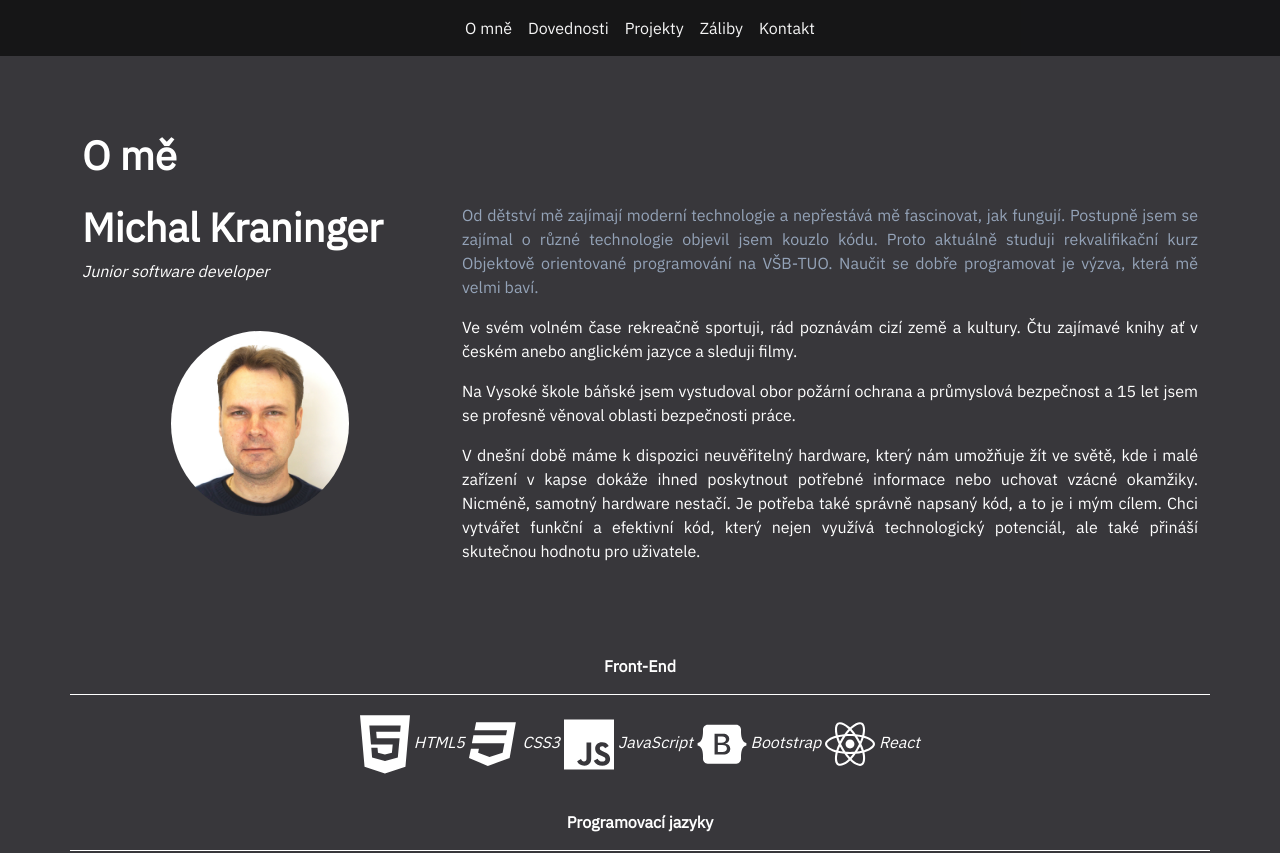
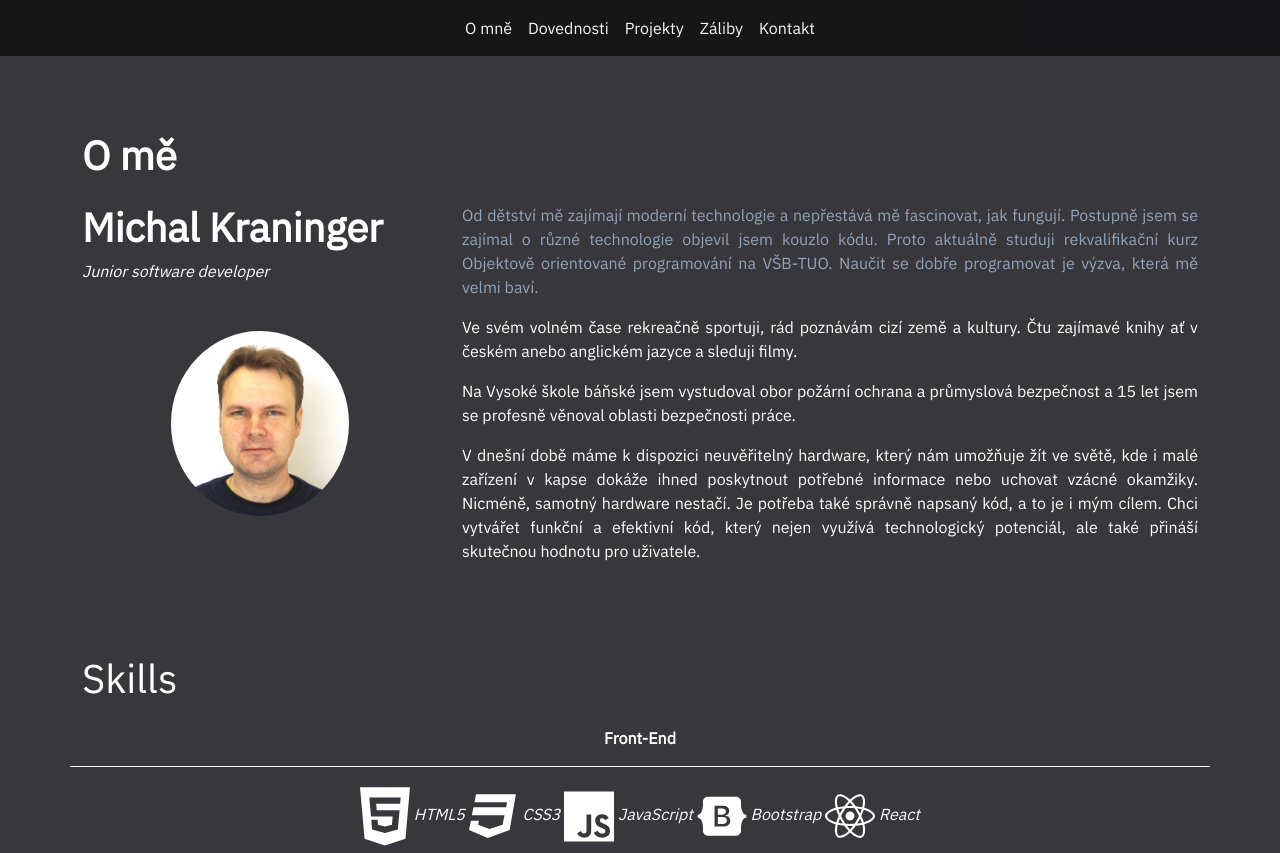
Before and after one commit to MajklKra/Web2, a website: page index.html in a window 1280 px wide. Shown: the top 853 px of the page. Drawn offline with nearby package versions, Linux system fonts and the light colour scheme.

Commit message:
Commit Skills done

```diff
--- a/index.html
+++ b/index.html
@@ -117,6 +117,15 @@
 
 
      <section id="skills">
+
+
+      <div class="container">
+        <div class="row" style="margin-bottom: 1rem;">
+          <div class="col-12">
+            <h1 id="n2">Skills</h1>
+          </div>
+        </div>
+      </div>
 
       <div class="container">
         <div class="row" style="margin-bottom: 1rem;">
```
